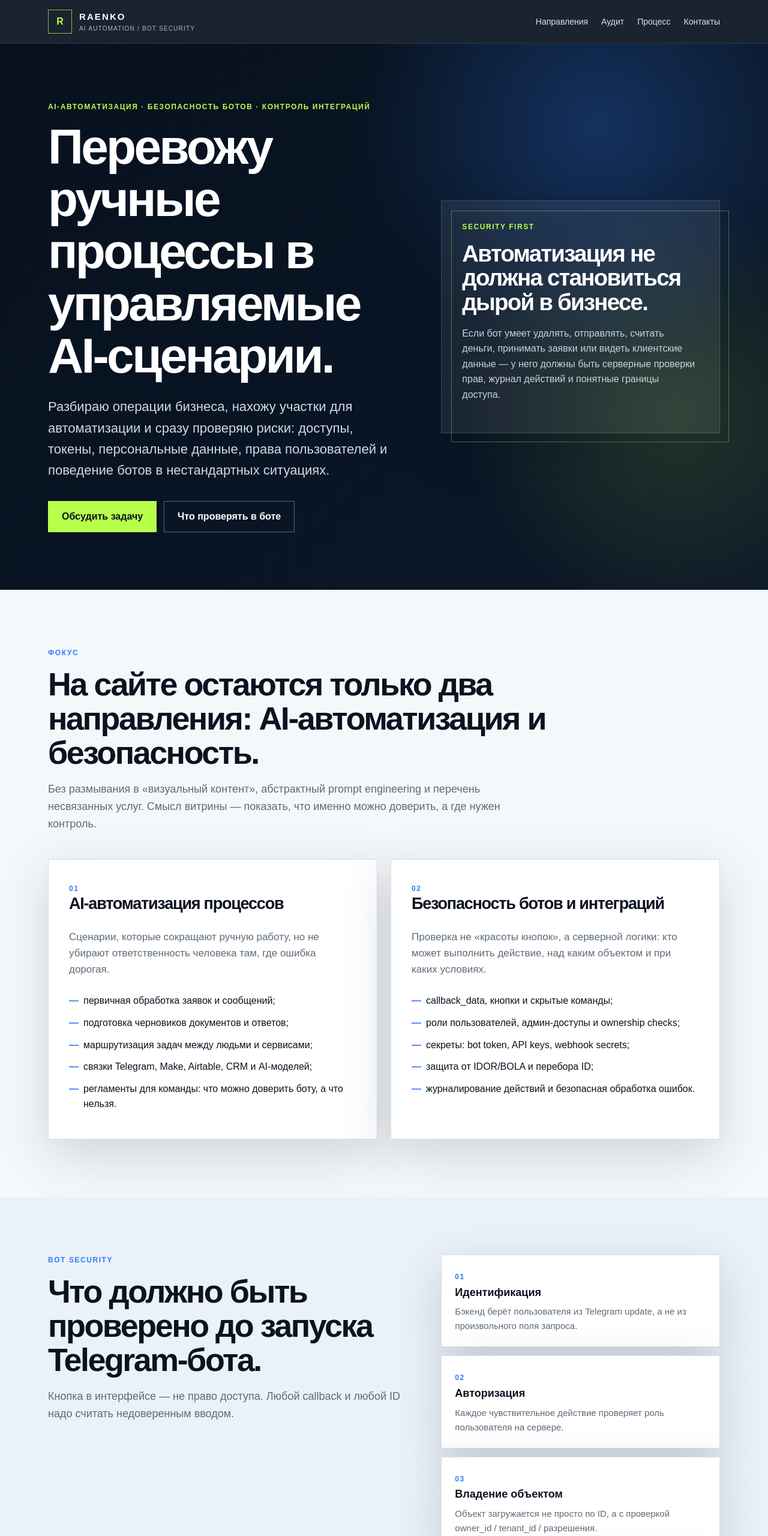
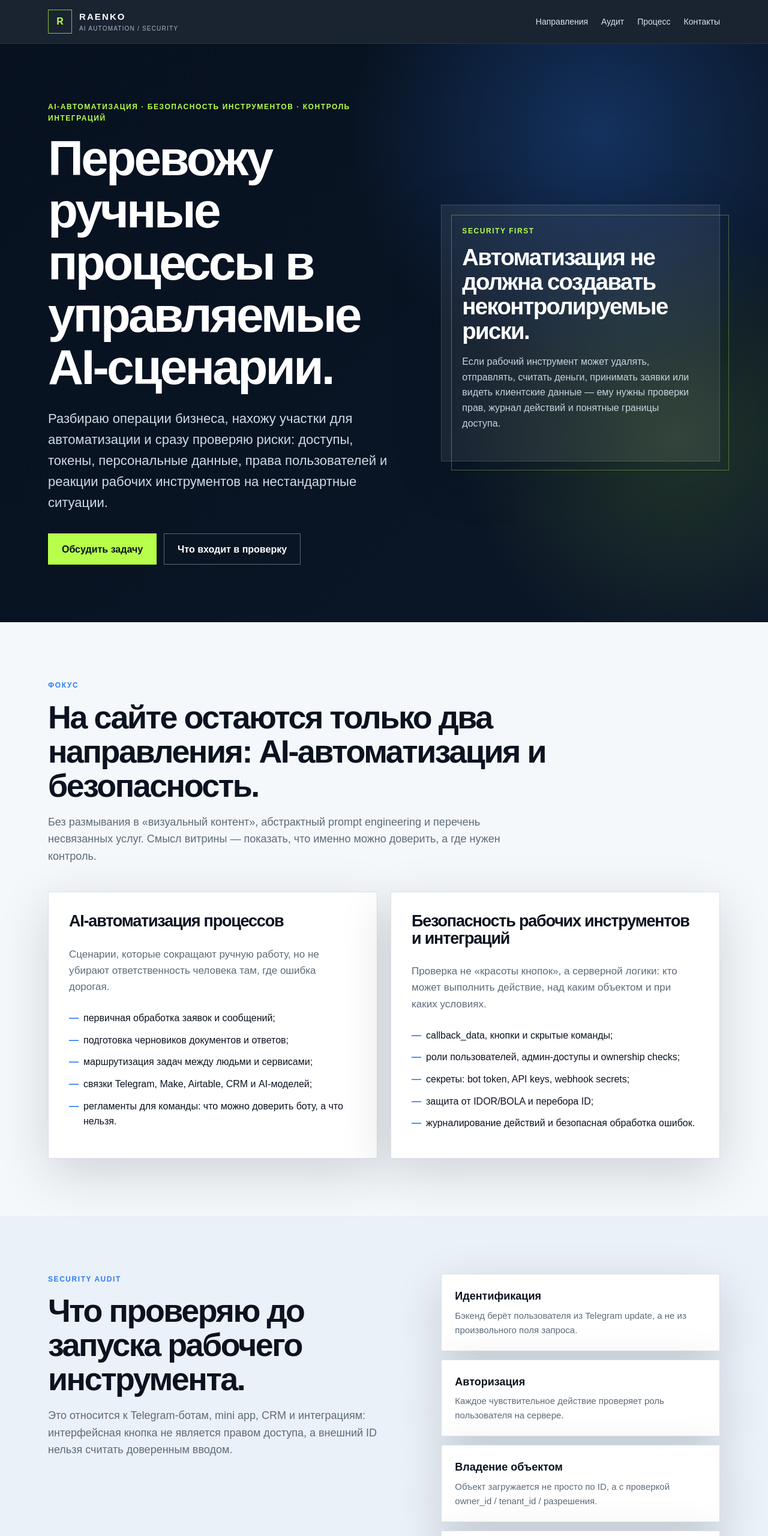
Before and after one commit to lehamvd757-tech/My-name-, a plain HTML site: page index.html in a window 1280 px wide. Shown: the top 2560 px of the page at 60% size. Drawn offline with Linux system fonts and the light colour scheme.

Commit message:
Refine positioning and remove service numbering

```diff
--- a/index.html
+++ b/index.html
@@ -3,9 +3,9 @@
 <head>
   <meta charset="utf-8">
   <meta name="viewport" content="width=device-width, initial-scale=1">
-  <meta name="description" content="RAENKO: AI-автоматизация рабочих процессов и аудит безопасности Telegram-ботов, mini app, CRM и интеграций.">
+  <meta name="description" content="RAENKO: AI-автоматизация рабочих процессов и проверка безопасности рабочих инструментов, данных и интеграций.">
   <meta name="theme-color" content="#0b1220">
-  <title>RAENKO — AI-автоматизация и безопасность ботов</title>
+  <title>RAENKO — AI-автоматизация и безопасность инструментов</title>
   <link rel="stylesheet" href="/assets/styles.css">
 </head>
 <body>
@@ -17,7 +17,7 @@
         <span class="brand-mark">R</span>
         <span>
           <strong>RAENKO</strong>
-          <small>AI automation / bot security</small>
+          <small>AI automation / security</small>
         </span>
       </a>
 
@@ -34,19 +34,19 @@
     <section class="hero section-dark">
       <div class="container hero-grid">
         <div class="hero-copy reveal">
-          <p class="eyebrow">AI-автоматизация · безопасность ботов · контроль интеграций</p>
+          <p class="eyebrow">AI-автоматизация · безопасность инструментов · контроль интеграций</p>
           <h1>Перевожу ручные процессы в управляемые AI-сценарии.</h1>
-          <p class="lead">Разбираю операции бизнеса, нахожу участки для автоматизации и сразу проверяю риски: доступы, токены, персональные данные, права пользователей и поведение ботов в нестандартных ситуациях.</p>
+          <p class="lead">Разбираю операции бизнеса, нахожу участки для автоматизации и сразу проверяю риски: доступы, токены, персональные данные, права пользователей и реакции рабочих инструментов на нестандартные ситуации.</p>
           <div class="actions">
             <a class="button button-primary" href="https://t.me/a_raenko" target="_blank" rel="noopener noreferrer">Обсудить задачу</a>
-            <a class="button button-secondary" href="#audit">Что проверять в боте</a>
+            <a class="button button-secondary" href="#audit">Что входит в проверку</a>
           </div>
         </div>
 
         <aside class="hero-panel reveal" aria-label="Основной принцип работы">
           <div class="panel-status">security first</div>
-          <h2>Автоматизация не должна становиться дырой в бизнесе.</h2>
-          <p>Если бот умеет удалять, отправлять, считать деньги, принимать заявки или видеть клиентские данные — у него должны быть серверные проверки прав, журнал действий и понятные границы доступа.</p>
+          <h2>Автоматизация не должна создавать неконтролируемые риски.</h2>
+          <p>Если рабочий инструмент может удалять, отправлять, считать деньги, принимать заявки или видеть клиентские данные — ему нужны проверки прав, журнал действий и понятные границы доступа.</p>
         </aside>
       </div>
     </section>
@@ -61,7 +61,6 @@
 
         <div class="cards two-columns">
           <article class="card reveal">
-            <span class="card-number">01</span>
             <h3>AI-автоматизация процессов</h3>
             <p>Сценарии, которые сокращают ручную работу, но не убирают ответственность человека там, где ошибка дорогая.</p>
             <ul class="check-list">
@@ -74,8 +73,7 @@
           </article>
 
           <article class="card reveal">
-            <span class="card-number">02</span>
-            <h3>Безопасность ботов и интеграций</h3>
+            <h3>Безопасность рабочих инструментов и интеграций</h3>
             <p>Проверка не «красоты кнопок», а серверной логики: кто может выполнить действие, над каким объектом и при каких условиях.</p>
             <ul class="check-list">
               <li>callback_data, кнопки и скрытые команды;</li>
@@ -92,43 +90,47 @@
     <section class="section section-muted" id="audit">
       <div class="container audit-grid">
         <div class="section-head reveal">
-          <p class="kicker">Bot security</p>
-          <h2>Что должно быть проверено до запуска Telegram-бота.</h2>
-          <p class="intro">Кнопка в интерфейсе — не право доступа. Любой callback и любой ID надо считать недоверенным вводом.</p>
+          <p class="kicker">Security audit</p>
+          <h2>Что проверяю до запуска рабочего инструмента.</h2>
+          <p class="intro">Это относится к Telegram-ботам, mini app, CRM и интеграциям: интерфейсная кнопка не является правом доступа, а внешний ID нельзя считать доверенным вводом.</p>
         </div>
 
         <div class="audit-list reveal">
           <div class="audit-item">
-            <span>01</span>
             <strong>Идентификация</strong>
             <p>Бэкенд берёт пользователя из Telegram update, а не из произвольного поля запроса.</p>
           </div>
           <div class="audit-item">
-            <span>02</span>
             <strong>Авторизация</strong>
             <p>Каждое чувствительное действие проверяет роль пользователя на сервере.</p>
           </div>
           <div class="audit-item">
-            <span>03</span>
             <strong>Владение объектом</strong>
             <p>Объект загружается не просто по ID, а с проверкой owner_id / tenant_id / разрешения.</p>
           </div>
           <div class="audit-item">
-            <span>04</span>
             <strong>Опасные операции</strong>
             <p>Удаление, массовая рассылка, выгрузка данных и финансовые действия требуют отдельного барьера.</p>
           </div>
           <div class="audit-item">
-            <span>05</span>
             <strong>Секреты</strong>
             <p>Токены не хранятся во фронтенде, публичном GitHub, логах и скриншотах.</p>
           </div>
           <div class="audit-item">
-            <span>06</span>
             <strong>Следы действий</strong>
             <p>По каждому важному действию остаётся audit log: кто, что, когда, над каким объектом, с каким результатом.</p>
           </div>
         </div>
+        <aside class="audit-result reveal">
+          <p class="kicker">На выходе</p>
+          <h3>Понятная карта рисков и действий.</h3>
+          <ul class="check-list">
+            <li>что можно оставить без изменений;</li>
+            <li>что нужно ограничить или перепроверить;</li>
+            <li>какие доступы, секреты и сценарии требуют контроля;</li>
+            <li>какой порядок безопасного исправления.</li>
+          </ul>
+        </aside>
       </div>
     </section>
 
@@ -183,7 +185,6 @@
             <strong>@a_raenko</strong>
           </a>
           <a href="mailto:alekseiraenko@yandex.ru">alekseiraenko@yandex.ru</a>
-          <a href="https://instagram.com/aleksey_c757mc" target="_blank" rel="noopener noreferrer">Instagram</a>
         </div>
       </div>
     </section>
```
